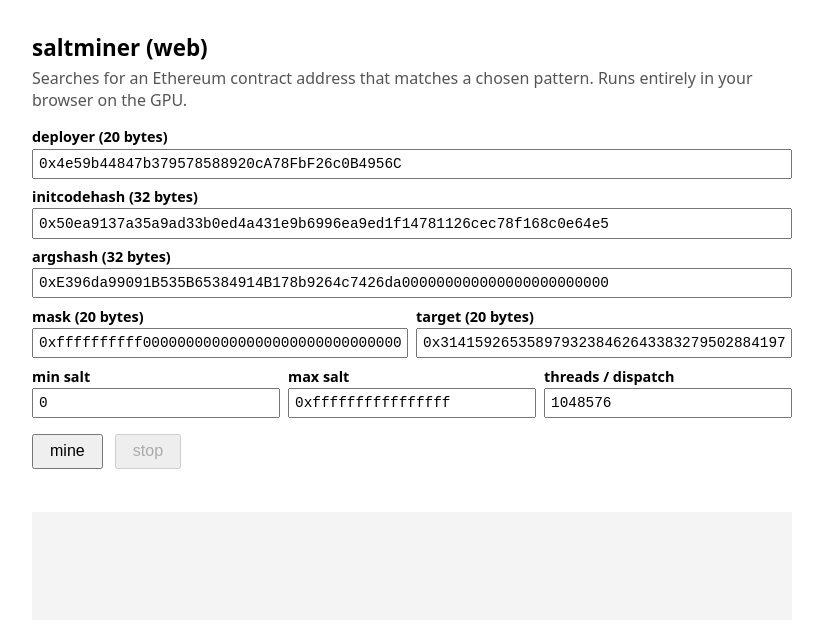
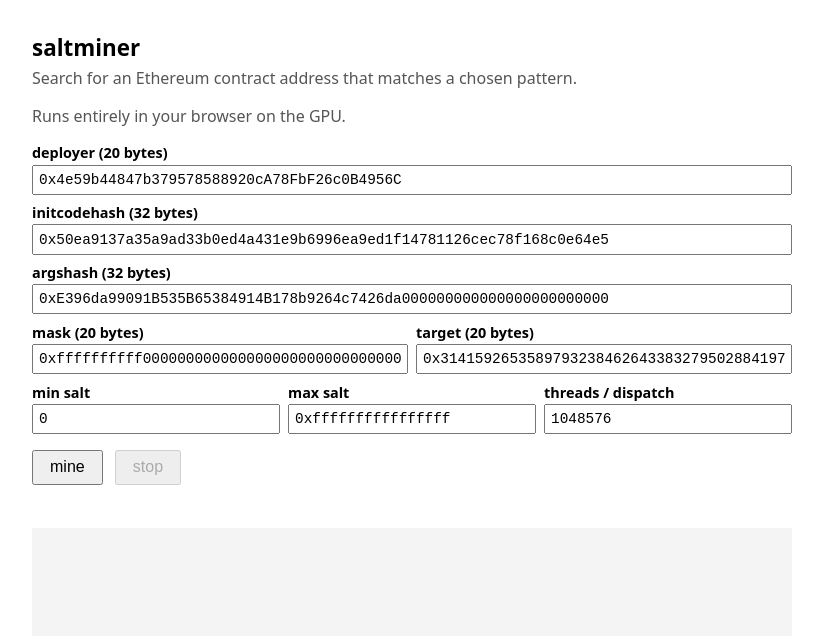
Before and after one commit to uniteum/saltminer, a plain HTML site: page web/index.html in a window 1280 px wide. Shown: the whole page, without its empty margins (228-1051 px from the left). Drawn offline with Linux system fonts and the light colour scheme.

Commit message:
Split description into two

```diff
--- a/web/index.html
+++ b/web/index.html
@@ -83,9 +83,9 @@
 </head>
 
 <body>
-    <h1>saltminer (web)</h1>
-    <p class="sub">Searches for an Ethereum contract address that matches a chosen pattern. Runs entirely in your
-        browser on the GPU.</p>
+    <h1>saltminer</h1>
+    <p class="sub">Search for an Ethereum contract address that matches a chosen pattern.</p>
+    <p class="sub">Runs entirely in your browser on the GPU.</p>
 
     <label for="deployer">deployer (20 bytes)</label>
     <input id="deployer" type="text" value="0x4e59b44847b379578588920cA78FbF26c0B4956C">
```
